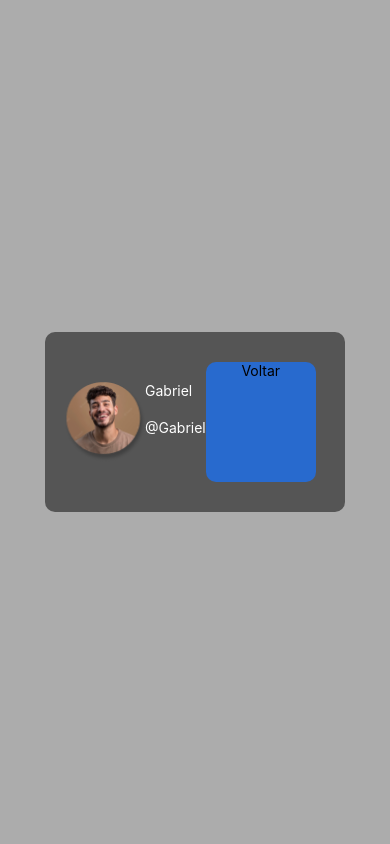
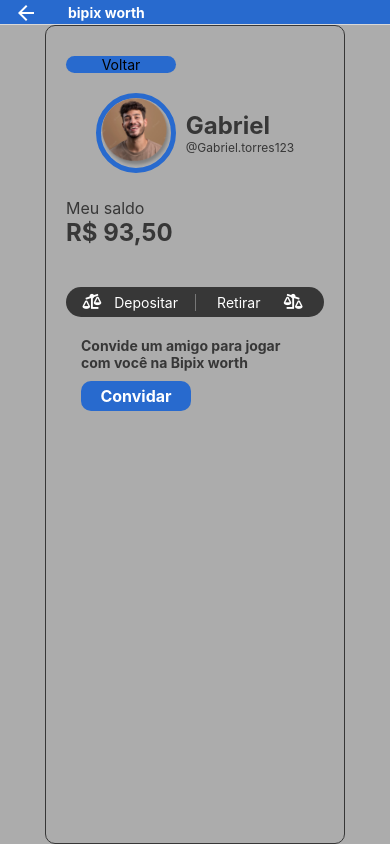
Before and after one commit to cisuno7/app-video-chamada, a React Native app: screen /Home in a window 390 px wide. Built offline with nearby package versions, Linux system fonts and the light colour scheme.

Commit message:
:add: estilizando tela home

```diff
--- a/App.js
+++ b/App.js
@@ -13,13 +13,21 @@ const AppContainer = () => {
     <NavigationContainer>
     <Stack.Navigator
       screenOptions={{
-        headerShown: false
+        title: 'bipix worth',
+        headerStyle: {
+          backgroundColor: '#286ACE',
+          height: 25,
+          alignItems: 'center',
+          justifyContent: 'center',
+        },
+        headerTintColor: '#fff',
+        headerTitleStyle: {
+          fontSize: 14,
+          fontWeight: 'bold',
+        },
       }}>
+      <Stack.Screen name="Login" component={Login} />
       <Stack.Screen name="Home" component={Home} />
-      <Stack.Screen
-        name="Login"
-        component={Login}
-      />
       <Stack.Screen name="SignUp" component={SignUp} />
     </Stack.Navigator>
   </NavigationContainer>
--- a/package.json
+++ b/package.json
@@ -26,9 +26,10 @@
     "react": "18.2.0",
     "react-dom": "^18.2.0",
     "react-native": "0.71.3",
-    "react-native-web": "~0.18.11",
+    "react-native-safe-area-context": "4.5.0",
     "react-native-screens": "~3.20.0",
-    "react-native-safe-area-context": "4.5.0"
+    "react-native-vector-icons": "^9.2.0",
+    "react-native-web": "~0.18.11"
   },
   "devDependencies": {
     "@babel/core": "^7.20.0",
--- a/views/Home.js
+++ b/views/Home.js
@@ -1,22 +1,47 @@
 import React from 'react';
-import { View, Text, StyleSheet, Image, Pressable } from 'react-native';
+import { View, ScrollView, Text, StyleSheet, Image, Pressable } from 'react-native';
+import Icon from 'react-native-vector-icons/FontAwesome5';
 
 const Home = ({navigation}) => {
     const imgPerfil = require('../assets/imgPerfilExample.png');
     return (
         <View style={styles.container}>
-            <View style={styles.homeContent}>
+            <ScrollView style={styles.homeContent}>
+                <Pressable style={styles.button} onPress={() => navigation.navigate('Login')}>
+                    <Text>Voltar</Text>
+                </Pressable>
+
                 <View style={styles.perfil}>
                     <Image source={imgPerfil} style={styles.imagePerfil} />
-                    <View style={styles.username}>
-                        <Text style={styles.text}>Gabriel</Text>
-                        <Text style={styles.text}>@Gabriel</Text>
+                    <View style={styles.perfilName}>
+                        <Text style={styles.textName}>Gabriel</Text>
+                        <Text style={styles.textNickname}>@Gabriel.torres123</Text>
                     </View>
-                    <Pressable style={styles.button} onPress={() => navigation.navigate('Login')}>
-                        <Text style={styles.textBtn}>Voltar</Text>
+                </View>
+
+                <View style={styles.balance}>
+                    <Text style={styles.textBalance}>Meu saldo</Text>
+                    <Text style={styles.balanceValue}>R$ 93,50</Text>
+                </View>
+
+                <View style={styles.balanceOptions}>
+                    <Pressable style={styles.btnBalance1} onPress={() => navigation.navigate('Login')}>
+                        <Icon name="balance-scale-left" size={15} color="#ffffff" />
+                        <Text style={styles.textBtnBalance}>Depositar</Text>
+                    </Pressable>
+                    <Pressable style={styles.btnBalance2} onPress={() => navigation.navigate('Login')}>
+                        <Text style={styles.textBtnBalance}>Retirar</Text>
+                        <Icon name="balance-scale-right" size={15} color="#ffffff" />
                     </Pressable>
                 </View>
-            </View>
+
+                <View style={styles.inviteFriends}>
+                    <Text style={styles.textInviteFriends}>Convide um amigo para jogar com você na Bipix worth</Text>
+                    <Pressable style={styles.btnInviteFriends}>
+                        <Text style={styles.textBtnInviteFriends}>Convidar</Text>
+                    </Pressable>
+                </View>
+            </ScrollView>
         </View>
     );
 };
@@ -30,28 +55,119 @@ const styles = StyleSheet.create({
     },
     homeContent: {
         flexDirection: 'column',
-        backgroundColor: '#555555',
         paddingVertical: 30,
+        borderWidth: 1,
+        borderColor: '#373737',
         paddingHorizontal: 20,
         borderRadius: 10,
         width: 300,
+    },
+
+    perfil: {
+        gap: 10,
+        flex: 1,
+        flexDirection: 'row',
+        alignItems: 'center',
+        justifyContent: 'center',
     },
     imagePerfil: {
         marginVertical: 20,
         width: 80,
         height: 80,
+        borderWidth: 5,
+        borderRadius: 50,
+        borderColor: '#286ACE',
     },
-    perfil: {
+    perfilName: {
+        justifyContent: 'center',
+        flexDirection: 'column',
+        alignItems: 'start',
+
+    },
+    textName: {
+        color: '#373737',
+        fontSize: 24,
+        fontWeight: 'bold',
+    },
+    textNickname: {
+        color: '#373737',
+        fontSize: 12,
+    },
+
+    balance: {
+        marginTop: 5,
+    },
+    textBalance: {
+        color: '#373737',
+        fontSize: 16,
+    },
+    balanceValue: {
+        color: '#373737',
+        fontSize: 24,
+        fontWeight: 'bold',
+    },
+    balanceOptions: {
+        alignSelf: 'center',
+        width: '100%',
+        height: 30,
+        marginTop: 40,
+        backgroundColor: '#373737',
+        flexDirection: 'row',
+        alignItems: 'center',
+        borderRadius: 15,
+    },
+    btnBalance1: {
+        justifyContent: 'space-around',
+        alignItems: 'center',
+        flexDirection: 'row',
+        paddingHorizontal: 10,
+        borderRightWidth: 1,
+        borderColor: '#777777',
         flex: 1,
+        elevation: 3,
+    },
+    btnBalance2: {
+        justifyContent: 'space-around',
+        alignItems: 'center',
         flexDirection: 'row',
+        paddingHorizontal: 10,
+        borderRadius: 10,
+        flex: 1,
+        elevation: 3,
     },
-    username: {
-        flexDirection: 'column',
+    textBtnBalance: {
+        color: '#ffffff',
     },
-    text: {
-        color: '#FFFFFF',
+
+    inviteFriends: {
         marginTop: 20,
+        justifyContent: 'center',
+        alignItems: 'start',
+        gap: 10,
+        paddingHorizontal: 15,
     },
+    textInviteFriends: {
+        fontWeight: 'bold',
+        color: '#373737',
+    },
+    btnInviteFriends: {
+        alignItems: 'center',
+        paddingHorizontal: 10,
+        borderRadius: 10,
+        width: 110,
+        backgroundColor: '#286ACE',
+        elevation: 3,
+    },
+    textBtnInviteFriends: {
+        color: '#ffffff',
+        fontWeight: 'bold',
+        fontSize: 16,
+
+        padding: 5,
+        justifyContent: 'center',
+    },
+
+
     button: {
         alignItems: 'center',
         paddingHorizontal: 10,
```
Also changed, not shown: 1 other file (tests, documents, lock files or other folders).
